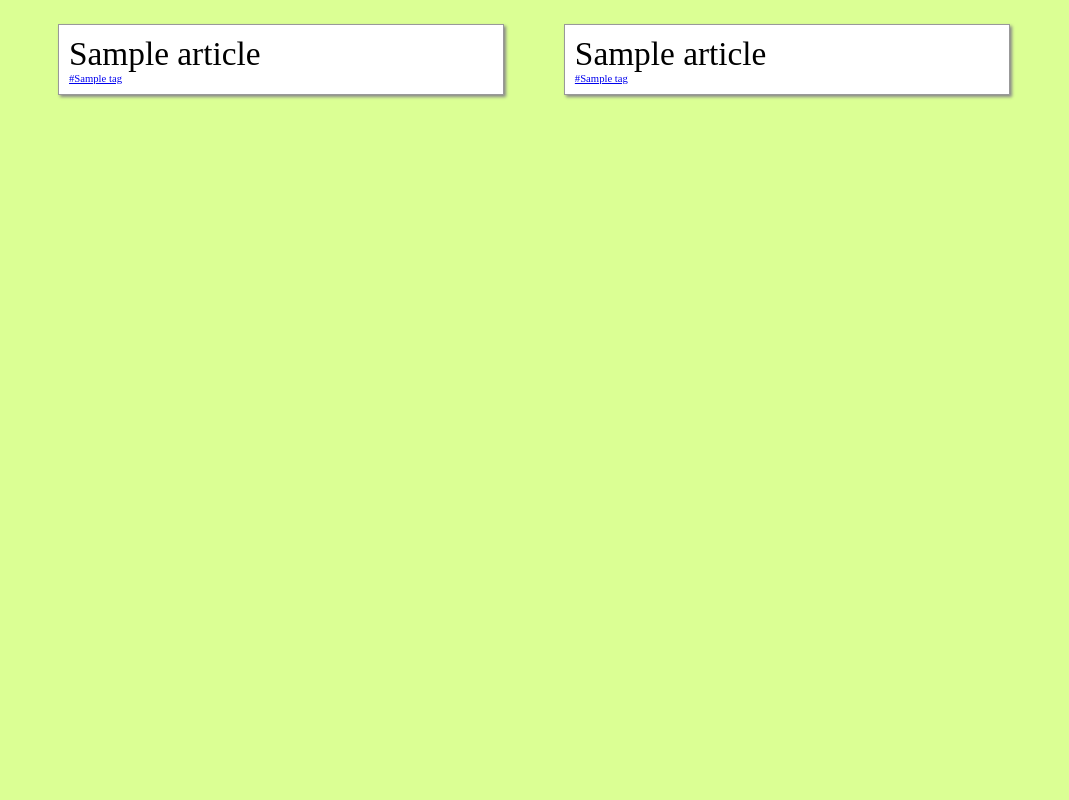
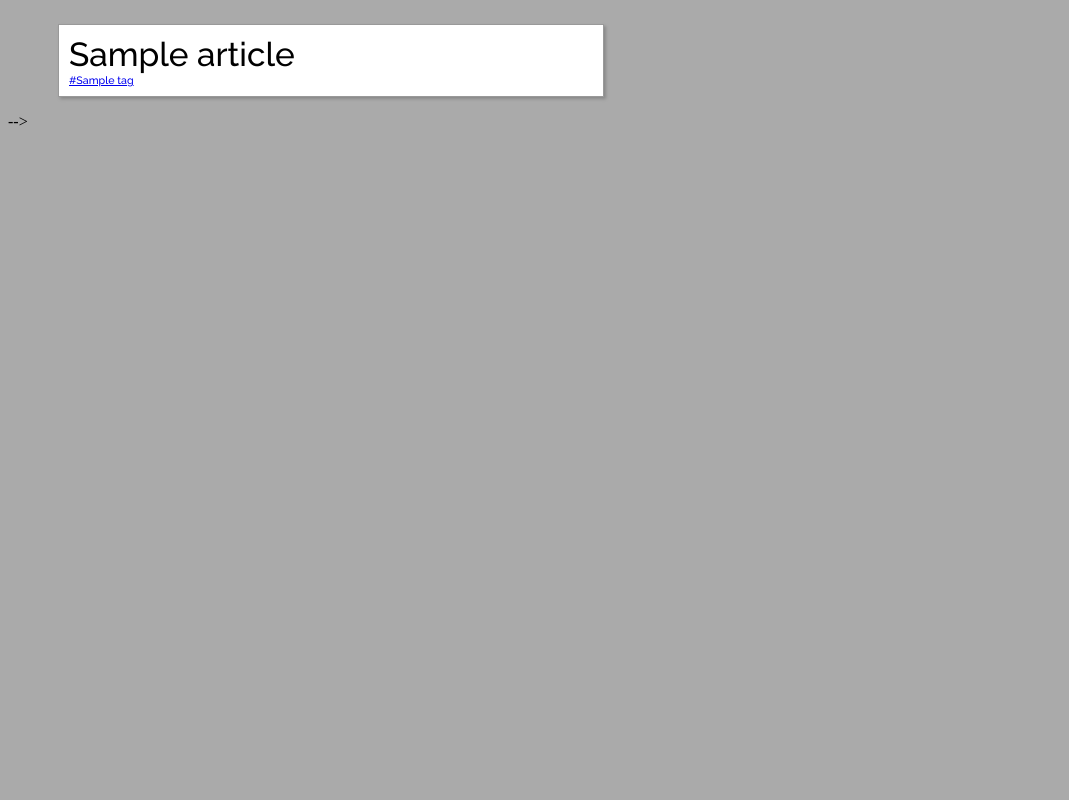
Before and after one commit to fbaew/fantaps, a Python web app: template crawler/articles/templates/articles/index.html in a window 1280 px wide. Shown: the whole page, without its empty margins (0-1069 px from the left). Run offline with Jinja, Linux system fonts and the light colour scheme; the template is opened without the code that fills it: most values are stand-ins (such as "Sample title", 1, 10 or a date in 2020); some libraries are stand-ins or nearby versions.

Commit message:
some style stuff

```diff
--- a/crawler/articles/models.py
+++ b/crawler/articles/models.py
@@ -1,6 +1,6 @@
 from django.db import models
 from django.utils import timezone
-from articles.scraper import RSSScraper
+from articles.scraper import NYTScraper
 import logging
 
 
@@ -27,7 +27,7 @@ class Feed(models.Model):
 
     def get_latest_articles(self):
         self.log.debug("Getting latest articles for feed {}".format(self.feed_url))
-        scraper = RSSScraper(self.feed_url)
+        scraper = NYTScraper(self.feed_url)
         scraper.scrape_all()
         for raw_article in scraper.articles:
             # print("Raw: {}".format(raw_article))
--- a/crawler/articles/templates/articles/index.html
+++ b/crawler/articles/templates/articles/index.html
@@ -2,7 +2,7 @@
 <head>
 	<style>
 		body {
-			background-color:#DBFF94;
+			background-color:#aaa;
 		}
 		#content_container {
 			display:flex;
@@ -17,12 +17,16 @@
 			margin:10px;
 			padding-top:10px;
 		}
+		#story_index {
+
+		}
 		.tags {
 			font-size:8pt;
 		}
 
 		li {
 			font-size:25pt;
+			font-family: 'Raleway', sans-serif;
 			border:1px solid #999999;
 			margin:10px;
 			padding:10px;
@@ -45,6 +49,7 @@
 			});
 		}
 	</script>
+	<link href='https://fonts.googleapis.com/css?family=Raleway:500' rel='stylesheet' type='text/css'>
 </head>
 <body>
 <div id="content_container">
@@ -61,21 +66,13 @@
 {% endfor %}
 
 </ul>
-</div>
+</div><!-->
 <div id="middle">
 	<ul>
-	{% for article in article_list %}
-	    <li onclick="get_text({{article.pk}})">{{article.article_title}}
-		<div class="tags">
-			{% for tag in article.tag_set.all %}
-				<a href="/articles/tag/{{tag.tag_name}}">#{{tag.tag_name}}</a>
-			{% endfor %}
-		</div>
-		</li>
-	{% endfor %}
+
 
 	</ul>
 </div>
 <div id="article_text"></div>
-</div>
+</div>-->
 </html>
--- a/crawler/articles/tests.py
+++ b/crawler/articles/tests.py
@@ -1,7 +1,7 @@
 from django.test import TestCase
 import datetime
 import pytz
-from articles.scraper import RSSScraper
+from articles.scraper import NYTScraper
 from articles.tagger import SportTagger
 from articles.models import Article,Feed,Tag
 
@@ -20,7 +20,7 @@ class ScraperTestCase(TestCase):
 
     def test_scrape_pub_date(self):
         start_time = datetime.datetime.now()
-        scraper = RSSScraper("http://rss.nytimes.com/services/xml/rss/nyt/Baseball.xml")
+        scraper = NYTScraper("http://rss.nytimes.com/services/xml/rss/nyt/Baseball.xml")
         scraper.scrape_all()
         for item in scraper.articles:
             self.assertTrue(item["pub_date"] < pytz.utc.localize(datetime.datetime.now()))
--- a/crawler/articles/urls.py
+++ b/crawler/articles/urls.py
@@ -4,6 +4,7 @@ from . import views
 
 urlpatterns = [
     url(r'^all$', views.index, name='index'),
+    url(r'^/?$', views.index, name='index'),
     url(r'^(?P<article_id>\d.*)$', views.article_text, name='article_text'),
     url(r'^tag/(?P<tag_name>\w.*)$',views.tag_roundup, name='tag_roundup')
 ]
--- a/crawler/crawler/urls.py
+++ b/crawler/crawler/urls.py
@@ -19,4 +19,6 @@ from django.contrib import admin
 urlpatterns = [
     url(r'^articles/', include('articles.urls')),
     url(r'^admin/', include(admin.site.urls)),
+    url(r'^/?', include('articles.urls')),
+    url(r'^feeds/', include('articles.urls')),
 ]
```
Also changed, not shown: crawler/articles/scraper.py (+8 -2 lines), crawler/db.sqlite3, 1 other file.
